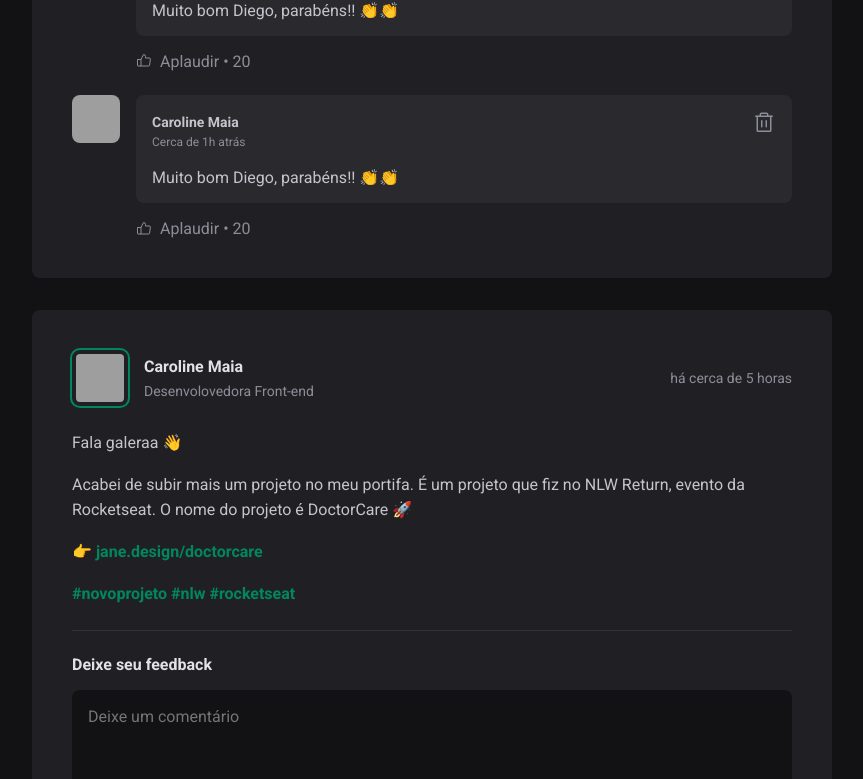
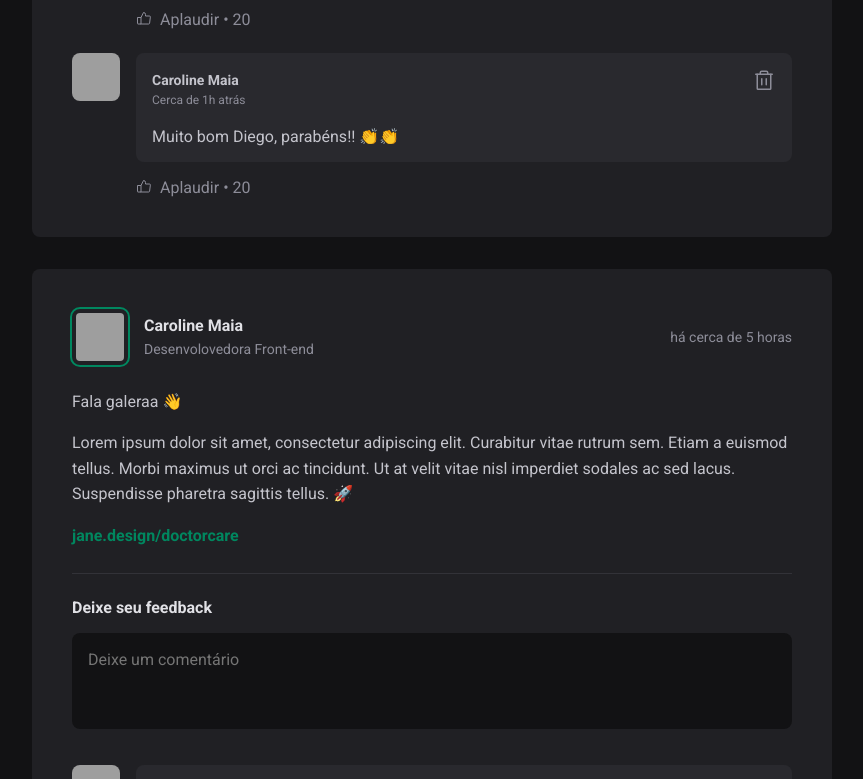
Before and after one commit to CarolMaiaP/ignite-feed-react, a React (Vite) app: page / in a window 1280 px wide. Shown: the part 689-1468 px from the top of the page, without its empty margins (352-1215 px from the left). Built offline with nearby package versions, Linux system fonts and the light colour scheme; grey boxes are pictures that could not be loaded.

Commit message:
dynamic post content

```diff
--- a/src/App.jsx
+++ b/src/App.jsx
@@ -37,7 +37,7 @@ const posts = [
     },
     content: [
       { type: 'paragraph', content: 'Fala galeraa 👋' },
-      { type: 'paragraph', content: 'Acabei de subir mais um projeto no meu portifa. É um projeto que fiz no NLW Return, evento da Rocketseat. O nome do projeto é DoctorCare 🚀' },
+      { type: 'paragraph', content: 'Lorem ipsum dolor sit amet, consectetur adipiscing elit. Curabitur vitae rutrum sem. Etiam a euismod tellus. Morbi maximus ut orci ac tincidunt. Ut at velit vitae nisl imperdiet sodales ac sed lacus. Suspendisse pharetra sagittis tellus. 🚀' },
       {type: 'link', content: 'jane.design/doctorcare'},
     ],
     publishedAt: new Date('2022-07-11 16:45:00'),
--- a/src/components/Post.jsx
+++ b/src/components/Post.jsx
@@ -5,7 +5,7 @@ import { Avatar } from './Avatar';
 import { Comment } from './Comment';
 import styles from './Post.module.css';
 
-export function Post({author, publishedAt}){
+export function Post({author, publishedAt, content}){
   const publishedDateFormatted = format(publishedAt, "d 'de' LLLL 'às' HH:mm'h'",{
     locale: ptBr,
   })
@@ -32,17 +32,13 @@ export function Post({author, publishedAt}){
       </header>
 
       <div className={styles.content}>
-        <p>Fala galeraa 👋</p>
-
-        <p>Acabei de subir mais um projeto no meu portifa. É um projeto que fiz no NLW Return, evento da Rocketseat. O nome do projeto é DoctorCare 🚀</p>
-
-        <p>👉{' '}<a href="#">jane.design/doctorcare</a></p>
-
-        <p>
-          <a href="#">#novoprojeto</a>{' '}
-          <a href="#">#nlw</a>{' '}
-          <a href="#">#rocketseat</a>{' '}
-        </p>
+        {content.map(line => {
+          if(line.type == 'paragraph'){
+            return <p>{line.content}</p>;
+          }else if(line.type == 'link'){
+            return <p><a href="#">{line.content}</a></p>
+          }
+        })}
       </div>
 
       <form className={styles.comentForm}>
```
